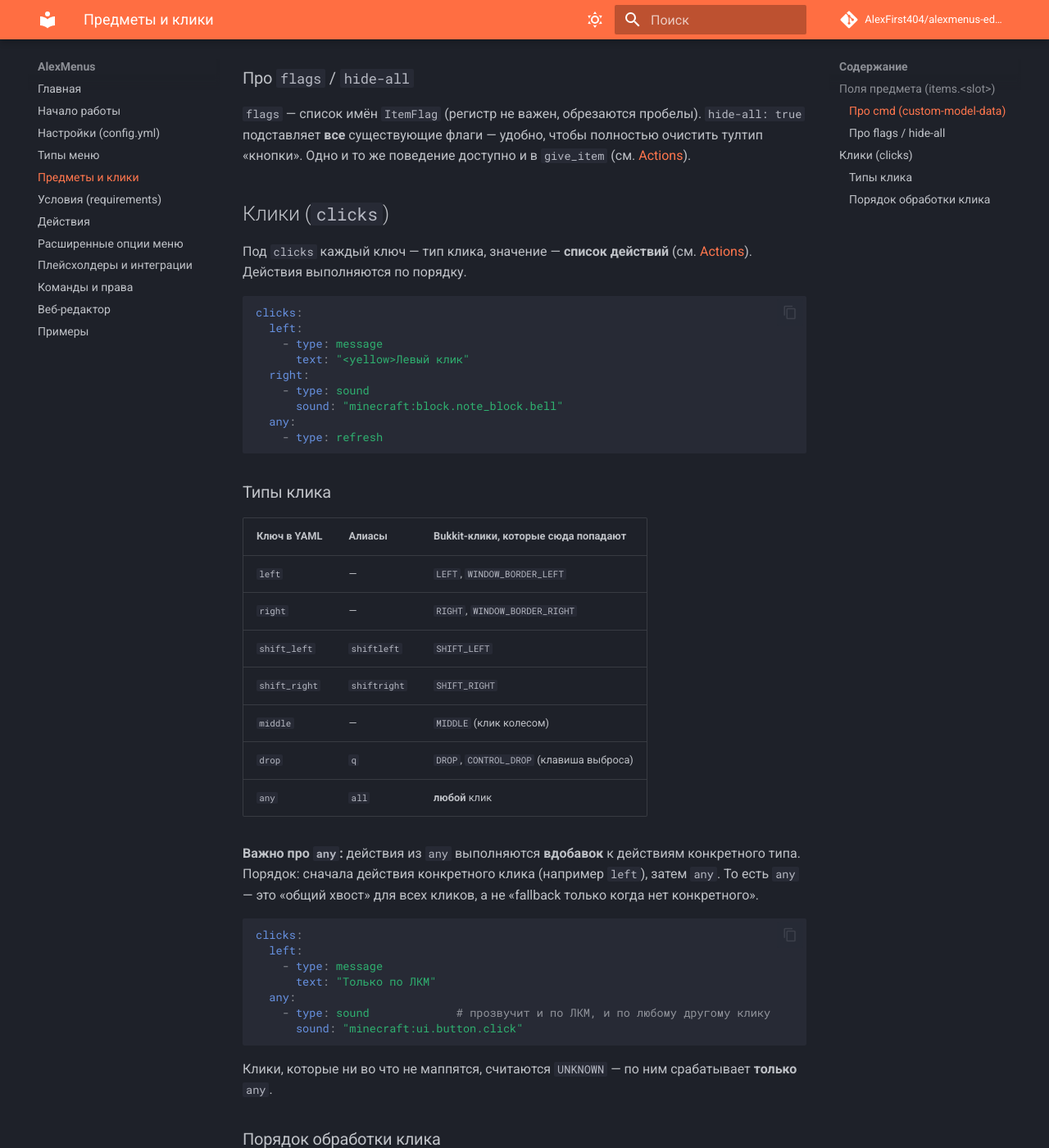
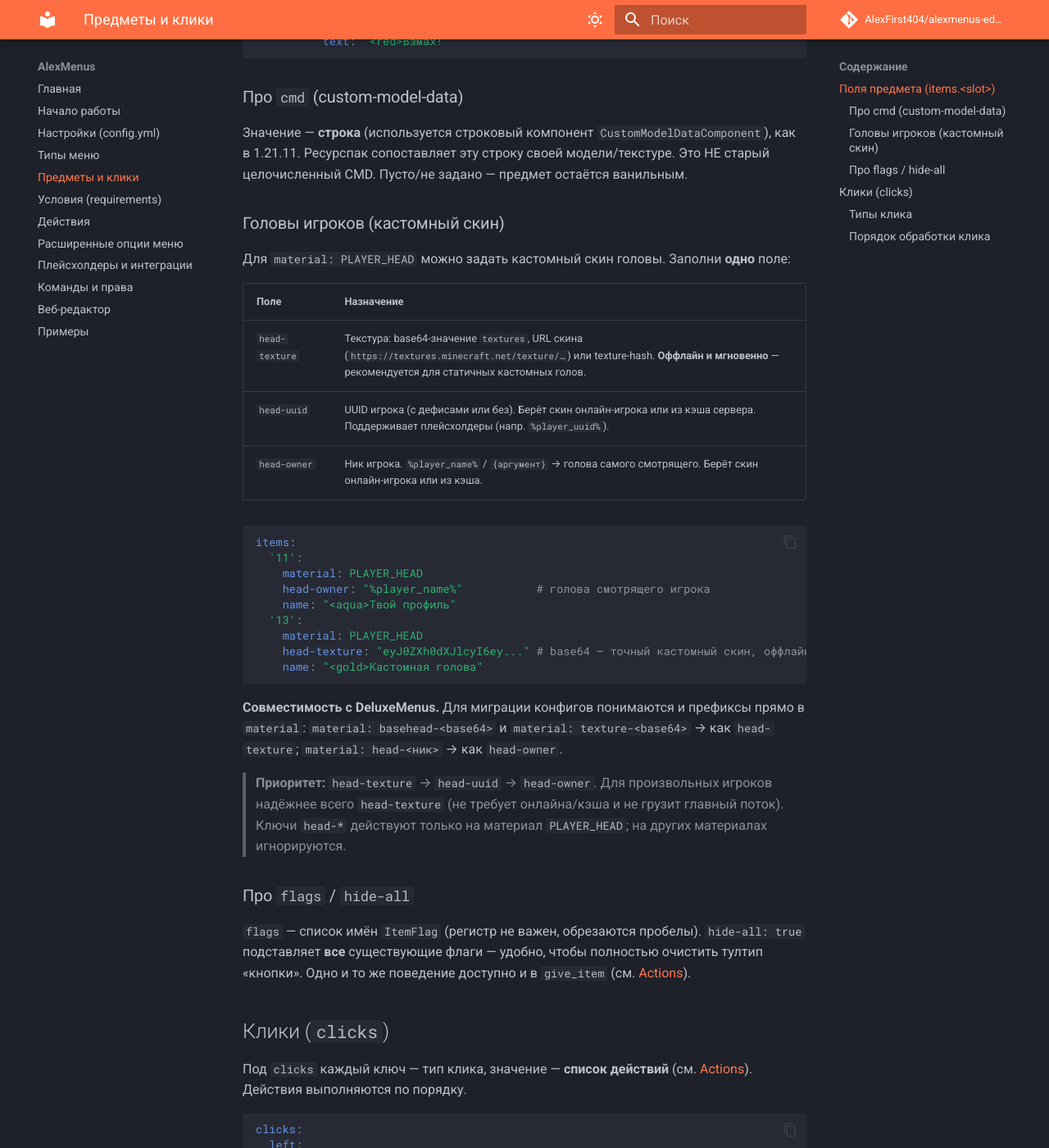
Before and after one commit to AlexFirst404/alexmenus-wiki, an MkDocs documentation site: the page built from docs/Items-and-Clicks.md, in a window 1280 px wide and 1400 px high, scrolled down 1589 px. Shown: the whole window at 82% size. Built offline with MkDocs 1.6.1 and Material for MkDocs 9.7.7, drawn with Linux system fonts in a browser that asks for light colours; comment, search, counter and statistics services are not loaded; some of the changed text lies outside the part shown.

Commit message:
docs: player-head fields on Items page (v1.5.0)

````diff
--- a/docs/Items-and-Clicks.md
+++ b/docs/Items-and-Clicks.md
@@ -14,6 +14,9 @@
 |---|---|---|
 | `material` | строка | Материал Bukkit (`DIAMOND`, `LIME_DYE`, …). Неизвестный/не-предмет → `STONE` + предупреждение. |
 | `cmd` | строка | Custom-model-data (**строка**, не число) для кастомной текстуры/модели из ресурспака. |
+| `head-owner` | строка | Только для `PLAYER_HEAD`: ник владельца головы. `%player_name%` / `{аргумент}` → голова смотрящего. |
+| `head-uuid` | строка | Только для `PLAYER_HEAD`: UUID игрока (с дефисами или без). |
+| `head-texture` | строка | Только для `PLAYER_HEAD`: кастомный скин — base64-значение `textures`, URL скина или texture-hash. |
 | `name` | строка | Отображаемое имя. Цвета/плейсхолдеры; курсив по умолчанию выключен. |
 | `lore` | список строк | Описание. Каждая строка — цвета/плейсхолдеры. |
 | `flags` | список строк | Имена `ItemFlag` для скрытия (напр. `HIDE_ATTRIBUTES`, `HIDE_ENCHANTS`). Неизвестные имена пропускаются. |
@@ -48,6 +51,35 @@ items:
 Значение — **строка** (используется строковый компонент `CustomModelDataComponent`), как в 1.21.11.
 Ресурспак сопоставляет эту строку своей модели/текстуре. Это НЕ старый целочисленный CMD. Пусто/не задано —
 предмет остаётся ванильным.
+
+### Головы игроков (кастомный скин)
+
+Для `material: PLAYER_HEAD` можно задать кастомный скин головы. Заполни **одно** поле:
+
+| Поле | Назначение |
+|---|---|
+| `head-texture` | Текстура: base64-значение `textures`, URL скина (`https://textures.minecraft.net/texture/…`) или texture-hash. **Оффлайн и мгновенно** — рекомендуется для статичных кастомных голов. |
+| `head-uuid` | UUID игрока (с дефисами или без). Берёт скин онлайн-игрока или из кэша сервера. Поддерживает плейсхолдеры (напр. `%player_uuid%`). |
+| `head-owner` | Ник игрока. `%player_name%` / `{аргумент}` → голова самого смотрящего. Берёт скин онлайн-игрока или из кэша. |
+
+```yaml
+items:
+  '11':
+    material: PLAYER_HEAD
+    head-owner: "%player_name%"           # голова смотрящего игрока
+    name: "<aqua>Твой профиль"
+  '13':
+    material: PLAYER_HEAD
+    head-texture: "eyJ0ZXh0dXJlcyI6ey..." # base64 — точный кастомный скин, оффлайн
+    name: "<gold>Кастомная голова"
+```
+
+**Совместимость с DeluxeMenus.** Для миграции конфигов понимаются и префиксы прямо в `material`:
+`material: basehead-<base64>` и `material: texture-<base64>` → как `head-texture`; `material: head-<ник>` → как `head-owner`.
+
+> **Приоритет:** `head-texture` → `head-uuid` → `head-owner`. Для произвольных игроков надёжнее всего
+> `head-texture` (не требует онлайна/кэша и не грузит главный поток). Ключи `head-*` действуют только на
+> материал `PLAYER_HEAD`; на других материалах игнорируются.
 
 ### Про `flags` / `hide-all`
 
````
